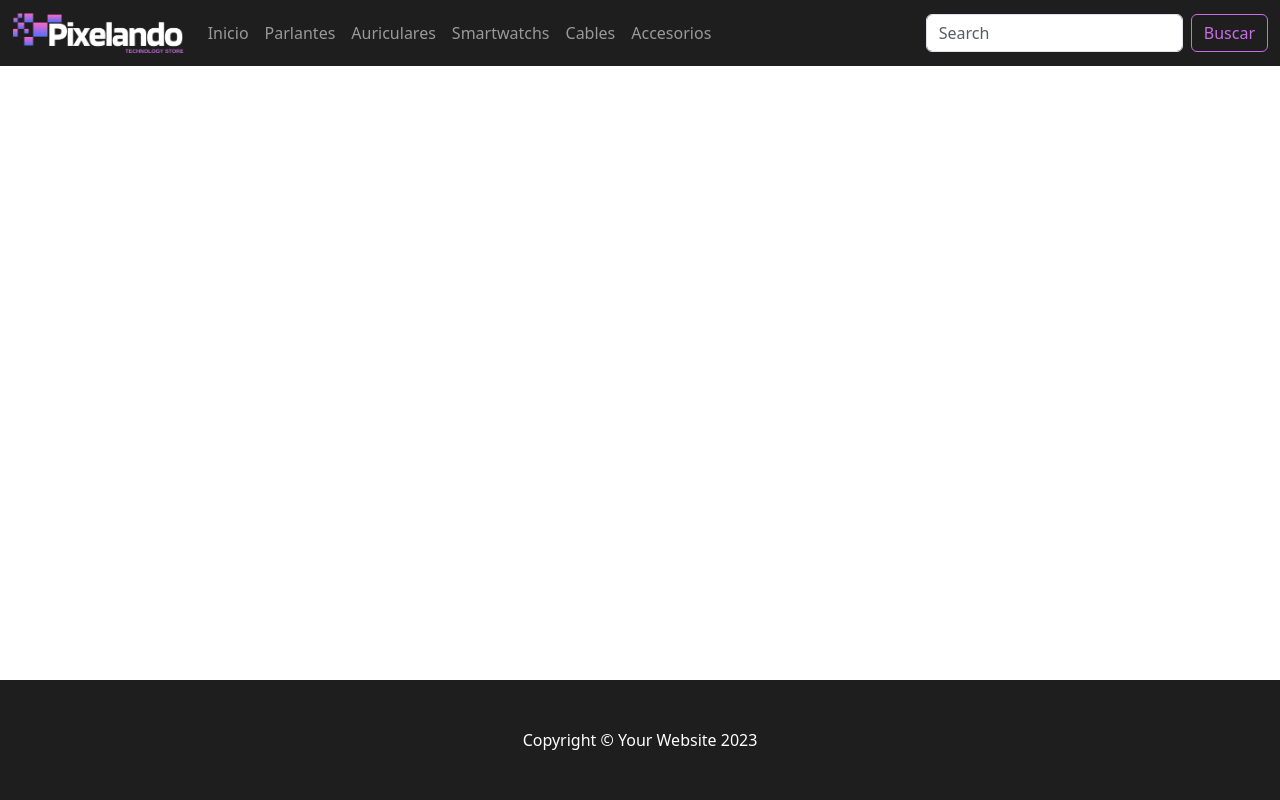
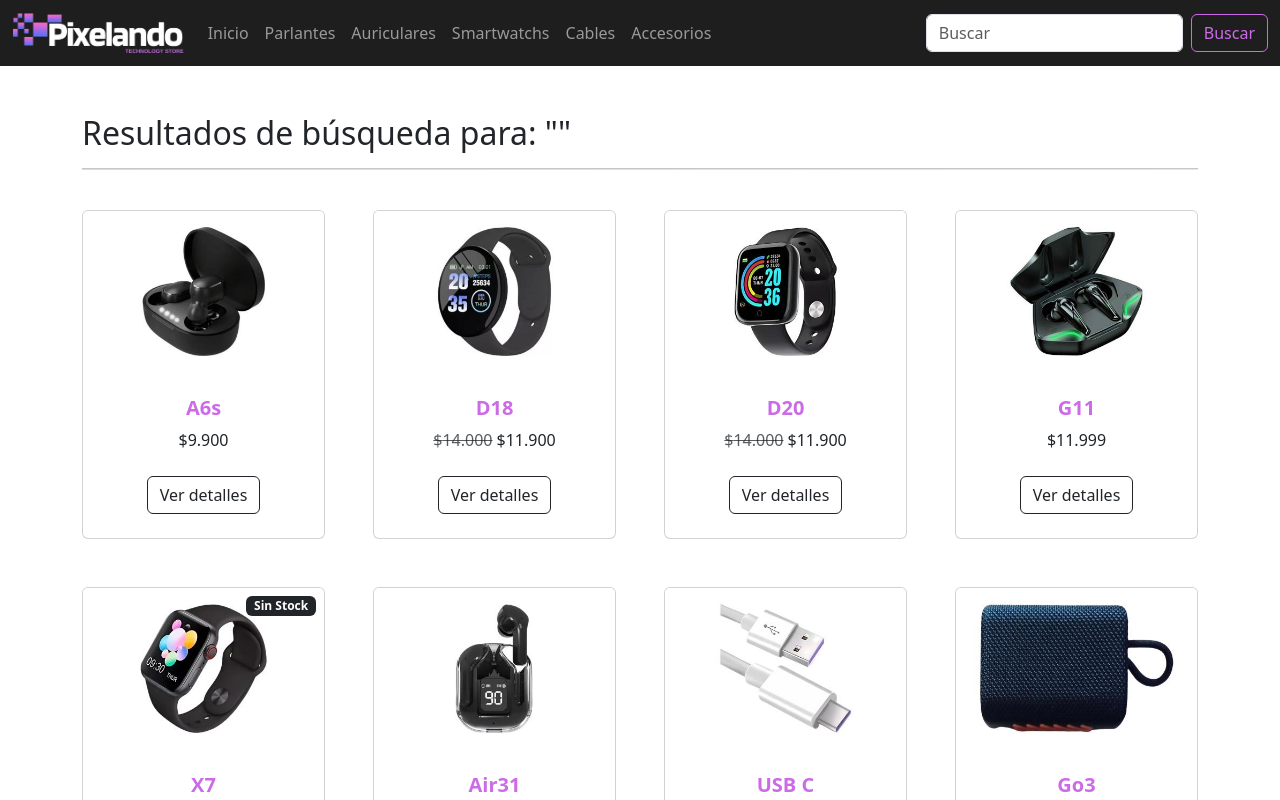
Before and after one commit to johaco/Pixelando-App, a React (Vite) app: page /buscar in a window 1280 px wide. Shown: the top 800 px of the page. Built offline with nearby package versions, Linux system fonts and the light colour scheme; the HTML template or start-up script is replaced by a standard one.

Commit message:
agregamos la page SearchPage y ahora podemos buscar los productos por el searchBar

```diff
--- a/src/App.jsx
+++ b/src/App.jsx
@@ -5,6 +5,7 @@ import "./styles/custom.css";
 import { Home } from "./pages/home";
 import { Footer } from "./components/Footer";
 import { CategoryPage } from "./pages/CategoryPage";
+import { SearchPage } from "./pages/SearchPage";
 
 const App = () => {
   return (
@@ -17,6 +18,7 @@ const App = () => {
         <Route path="/" element={<Home />} />
         <Route path="/home" element={<Home />} />
         <Route path="/categoria/:nombre" element={<CategoryPage />} />
+        <Route path="/buscar" element={<SearchPage />} />
         </Routes>
       </div>
 
--- a/src/components/SearchBar.jsx
+++ b/src/components/SearchBar.jsx
@@ -1,21 +1,30 @@
 import { useState } from "react";
+import { useNavigate } from "react-router-dom";
 
 export const SearchBar = () => {
-
   const [searchTerm, setSearchTerm] = useState('');
+  const navigate = useNavigate();
 
   const handleInputChange = (event) => {
     setSearchTerm(event.target.value);
-        console.log(event.target.value);
+  }
+
+  const handleSubmit = (event) => {
+    event.preventDefault();
+    if (searchTerm.trim() !== "") {
+      navigate(`/buscar?q=${encodeURIComponent(searchTerm.trim())}`);
+      setSearchTerm(""); // Limpiar input después de buscar (opcional)
+    }
   }
 
   return (
-    <form className="d-flex" role="search">
+    <form className="d-flex" role="search" onSubmit={handleSubmit}>
       <input
         className="form-control me-2 form-control-tech"
         type="search"
-      placeholder="Search"
+        placeholder="Buscar"
         aria-label="Search"
+        value={searchTerm}
         onChange={handleInputChange}
       />
       <button className="search-tech btn btn-outline-success" type="submit">
--- /dev/null
+++ b/src/pages/SearchPage.jsx
@@ -0,0 +1,24 @@
+// src/pages/SearchPage.jsx
+import { useSearchParams } from "react-router-dom";
+import { products } from "../data/products";
+import { filtrarPorTexto } from "../utils/filters";
+import { ProductList } from "../components/ProductList";
+
+export const SearchPage = () => {
+  const [searchParams] = useSearchParams();
+  const query = searchParams.get('q') || "";
+
+  const resultados = filtrarPorTexto(products, query);
+
+  return (
+    <div className="container mt-5">
+      <h2 className="text-start title-product-tech">Resultados de búsqueda para: "{query}"</h2>
+      <hr className="line-tech"/>
+      {resultados.length > 0 ? (
+        <ProductList products={resultados} />
+      ) : (
+        <p>No se encontraron productos.</p>
+      )}
+    </div>
+  );
+};
```
Lines whose indentation alone changed are shown as unchanged.
